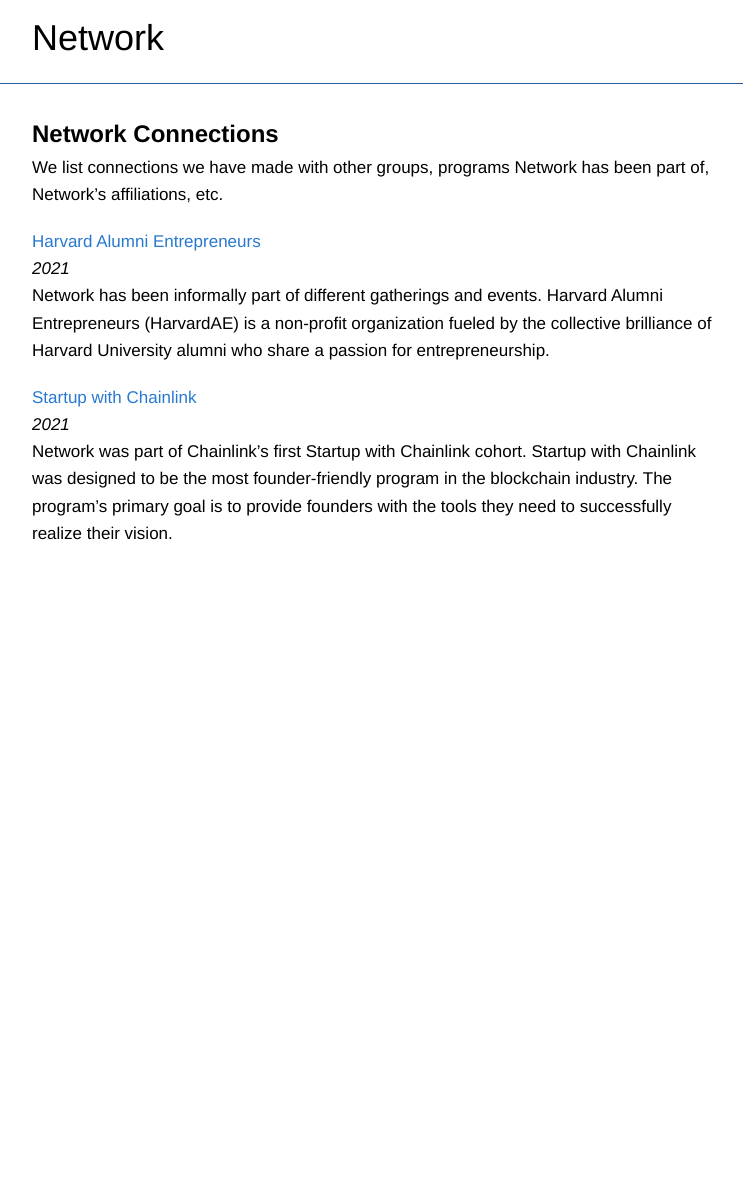
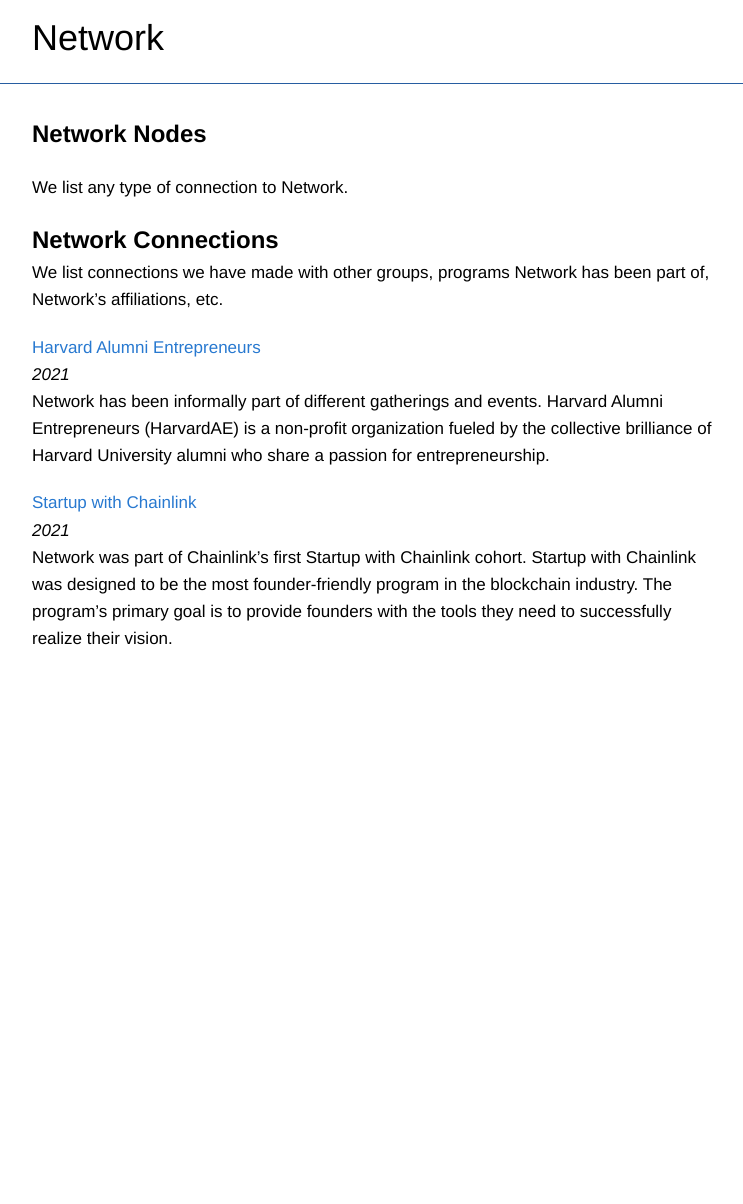
Before and after one commit to networkf/network.github.io, a Jekyll site: the page built from nodes.md, in a window 1280 px wide. Shown: the whole page, without its empty margins (243-986 px from the left). Built offline with Jekyll 4.4.1, drawn with Linux system fonts in a browser that asks for light colours; some web fonts are replaced; our own code applies the rules of GitHub Pages for plain Markdown files; the repository's description, which GitHub fills in, is left out; before the commit the page ends 1098 px from its top, so only the background shows below that.

Commit message:
Update and rename connections.md to nodes.md

```diff
--- a/connections.md
+++ b/nodes.md
@@ -5,6 +5,11 @@ layout: default
 <link rel="shortcut icon" type="image/png" href="/favicon.png">
 </head>
 ---
+<b><font size="5">Network Nodes</font></b>
+
+We list any type of connection to Network.
+
+
 <b><font size="5">Network Connections</font></b>
 <br>
 We list connections we have made with other groups, programs Network has been part of, Network's affiliations, etc.
```
